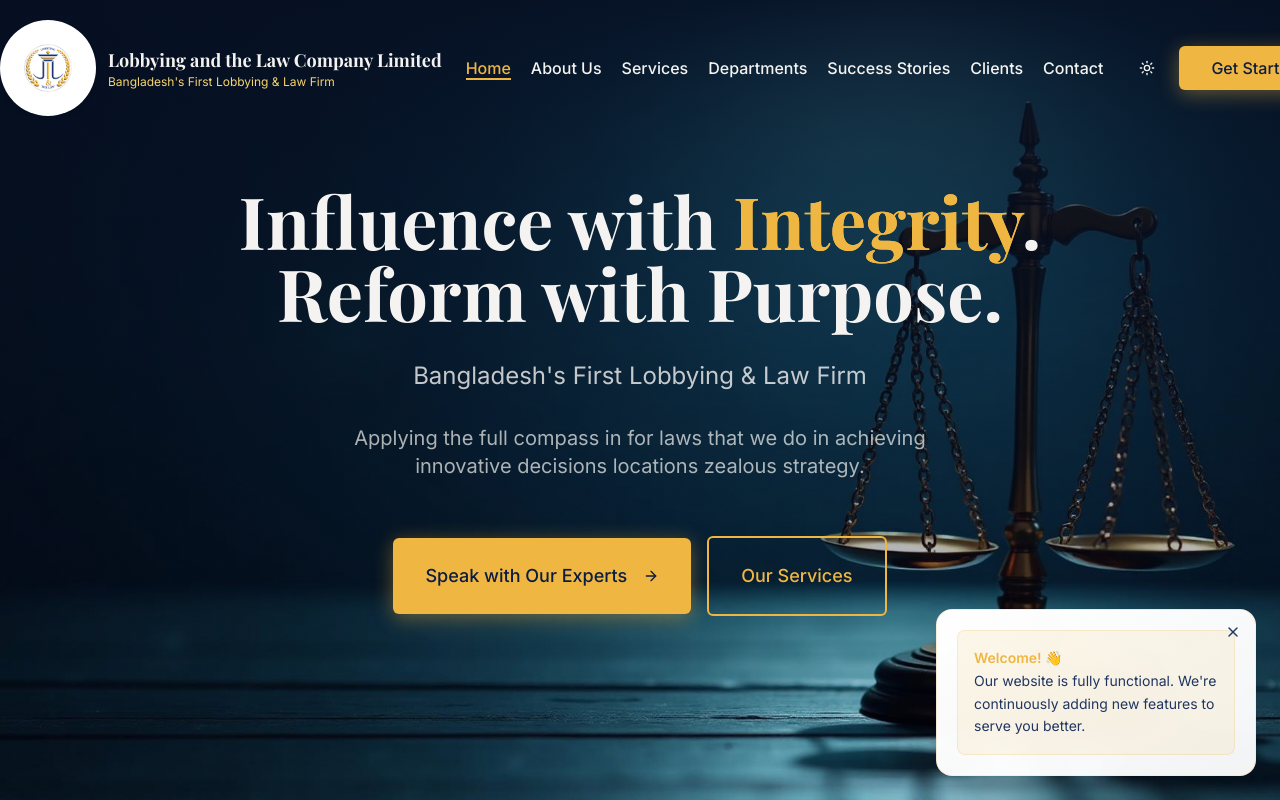
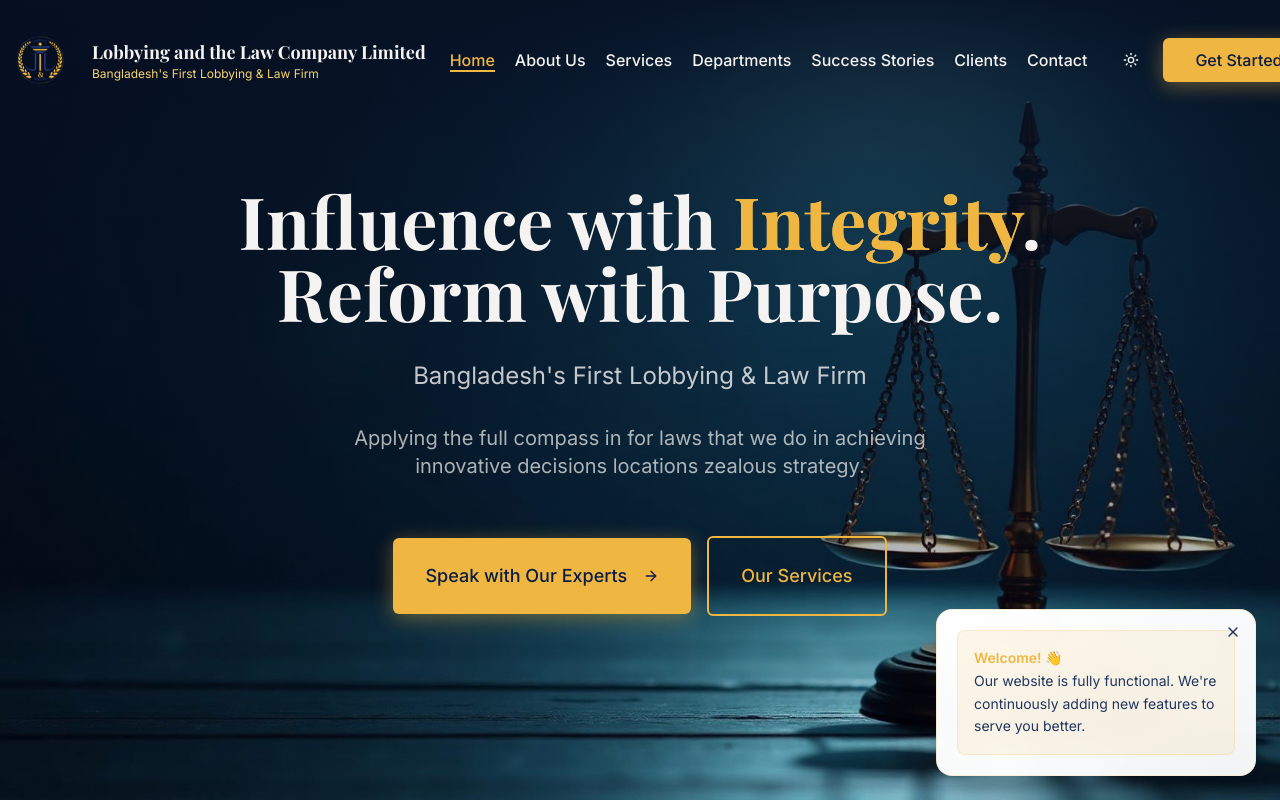
Before and after one commit to UpSkill-Bangladesh/lobbing-and-law, a React (Vite) app: page / in a window 1280 px wide. Shown: the top 800 px of the page. Built offline with nearby package versions, Linux system fonts and the light colour scheme; the HTML template or start-up script is replaced by a standard one.

Commit message:
Reverted to commit 71e423c9460251b2ef5bef3b1bf5a4b3112860fd

```diff
--- a/src/components/Navigation.tsx
+++ b/src/components/Navigation.tsx
@@ -70,9 +70,7 @@ const Navigation = () => {
         <div className="flex items-center justify-between py-3 md:py-4 lg:py-5">
           {/* Left Section: Logo + Company Name */}
           <div className="flex items-center gap-2 sm:gap-3 cursor-pointer flex-shrink-0 max-w-[55%] md:max-w-[45%] lg:max-w-[35%] xl:max-w-[40%] overflow-hidden" onClick={() => scrollToSection("hero")}>
-            <div className="bg-white rounded-full p-1.5 sm:p-2 shadow-md flex-shrink-0">
-              <img src={logo} alt="Lobbying and the Law Company Limited Logo" className="w-12 h-12 sm:w-14 sm:h-14 md:w-16 md:h-16 lg:w-14 lg:h-14 xl:w-20 xl:h-20 object-contain" />
-            </div>
+            <img src={logo} alt="Lobbying and the Law Company Limited Logo" className="w-12 h-12 sm:w-14 sm:h-14 md:w-16 md:h-16 lg:w-14 lg:h-14 xl:w-20 xl:h-20 object-contain flex-shrink-0" />
             <div className="min-w-0 text-left flex flex-col justify-center">
               <h1 className="text-sm sm:text-base md:text-lg lg:text-sm xl:text-lg font-serif text-primary-foreground leading-tight whitespace-nowrap truncate">
                 Lobbying and the Law Company Limited
```
